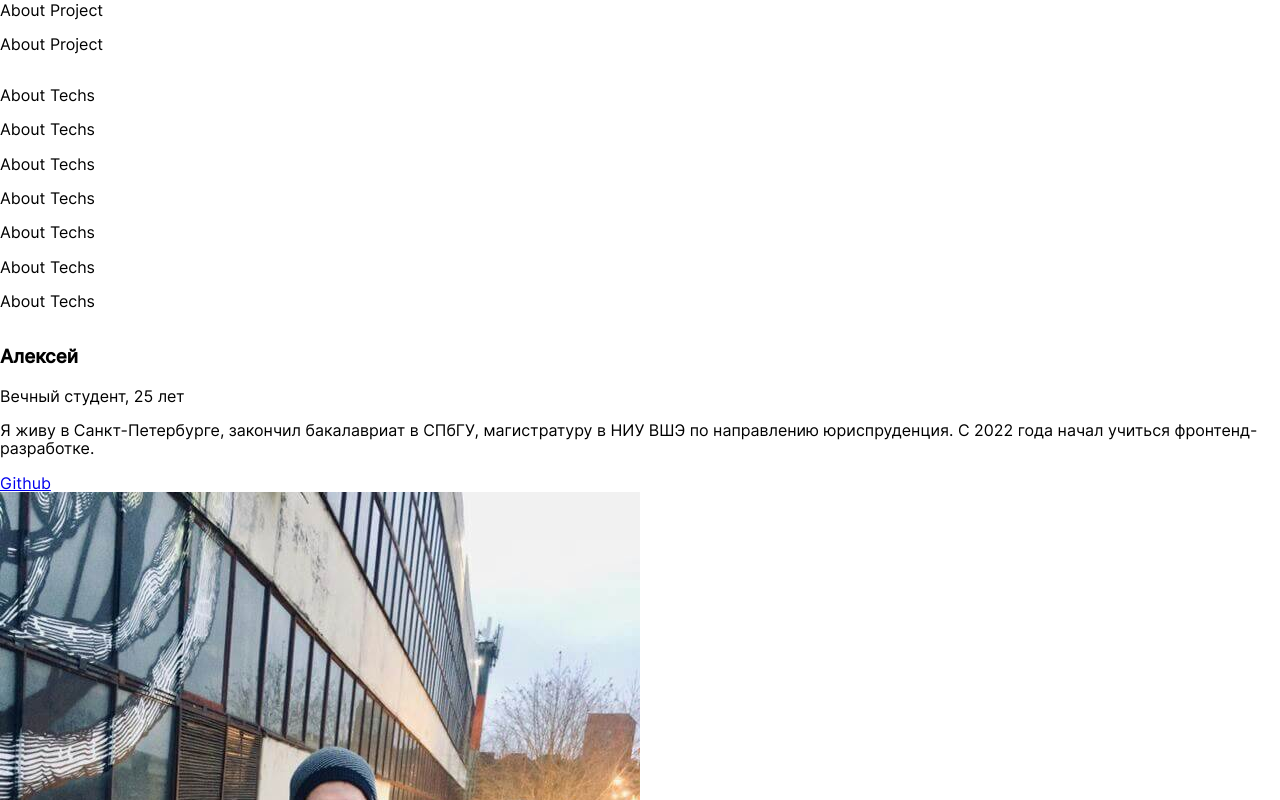
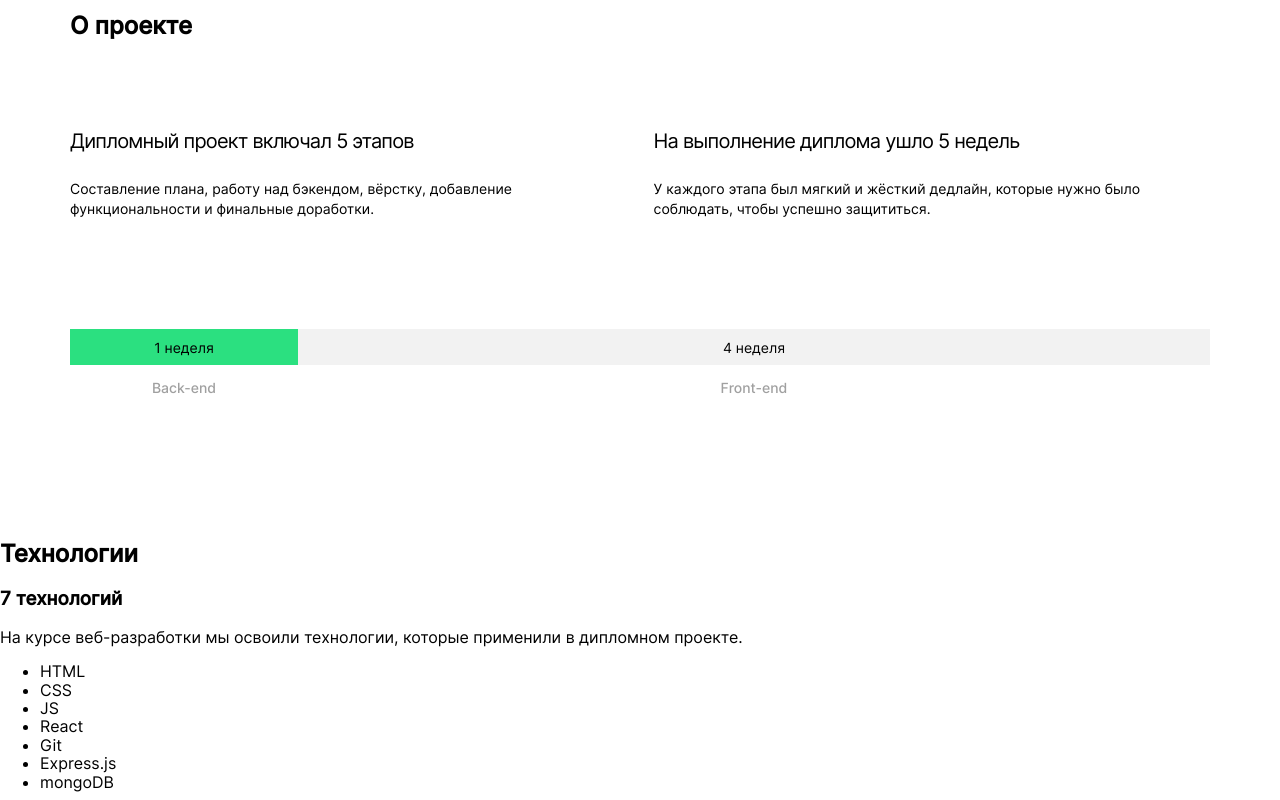
Before and after one commit to alexsaushkin/movies-explorer-frontend, a React (Create React App) app: page / in a window 1280 px wide. Shown: the part 700-1500 px from the top of the page. Built offline with nearby package versions, Linux system fonts and the light colour scheme.

Commit message:
add: add about-project

```diff
--- a/src/components/Main/AboutMe/AboutMe.js
+++ b/src/components/Main/AboutMe/AboutMe.js
@@ -1,34 +1,35 @@
-import myPhoto from '../../../images/my-photo.jpg';
 import BlockTitle from '../BlockTitle/BlockTitle';
 import Portfolio from '../Portfolio/Portfolio';
+import './AboutMe.css';
+import myPhoto from '../../../images/my-photo.jpg';
 
 export default function AboutMe() {
   return (
-    <section className="about-me" id="about-me">
-      <div className="about-me__content">
-        <BlockTitle text="Студент" />
-        <article className="about-me__block">
-          <div className="about-me__information">
-            <h3 className="about-me__title">Алексей</h3>
-            <p className="about-me__description">Вечный студент, 25 лет</p>
-            <p className="about-me__text">
-              Я живу в Санкт-Петербурге, закончил бакалавриат в СПбГУ,
+    <section className='about-me' id='about-me'>
+      <div className='about-me__content'>
+        <BlockTitle text='Студент' />
+        <article className='about-me__block'>
+          <div className='about-me__information'>
+            <h3 className='about-me__title'>Алексей</h3>
+            <p className='about-me__description'>Фронтенд-разработчик, 25 лет</p>
+            <p className='about-me__text'>
+              Я родился в Тольятти, живу в Санкт-Петербурге, закончил бакалавриат в СПбГУ,
               магистратуру в НИУ ВШЭ по направлению юриспруденция.
               С 2022 года начал учиться фронтенд-разработке.
             </p>
             <a
-              className="about-me__link"
-              href="https://github.com/alexsaushkin"
-              target="_blank"
-              rel="noreferrer"
+              className='about-me__link'
+              href='https://github.com/alexsaushkin'
+              target='_blank'
+              rel='noreferrer'
             >
               Github
             </a>
           </div>
           <img
-            className="about-me__photo"
+            className='about-me__photo'
             src={myPhoto}
-            alt="Фото автора"
+            alt='Фото автора'
           />
         </article>
         <Portfolio />
--- /dev/null
+++ b/src/components/Main/AboutProject/AboutProject.css
@@ -0,0 +1,73 @@
+.about-project__content {
+  padding: 110px 70px;
+}
+
+.about-project__block {
+  padding: 70px 0 0;
+  display: flex;
+  flex-direction: row;
+  list-style: none;
+  margin: 0;
+  gap: 40px;
+}
+
+.about-project__subtitle {
+  font-size: 20px;
+  font-style: normal;
+  font-weight: 400;
+  line-height: normal;
+  letter-spacing: -0.8px;
+  margin: 0 0 26px;
+}
+
+.about-project__description {
+  font-size: 14px;
+  font-style: normal;
+  font-weight: 400;
+  line-height: 20px;
+  margin: 0;
+}
+
+.about-project__timeline {
+  display: flex;
+  flex-direction: row;
+  list-style: none;
+  margin: 110px 0 0;
+  padding: 0;
+}
+
+.about-project__timeline-item {
+  width: 20%;
+  display: flex;
+  flex-direction: column;
+  text-align: center;
+}
+
+.about-project__timeline-item_wide {
+  width: 80%;
+}
+
+.about-project__timeline-time {
+  background-color: #F2F2F2;
+  margin: 0;
+  font-size: 14px;
+  font-style: normal;
+  font-weight: 400;
+  line-height: normal;
+  padding: 9.5px 0;
+}
+
+.about-project__timeline-time_color_green {
+  background-color: #2BE080;
+}
+
+.about-project__timeline-text {
+  color: #A0A0A0;
+  text-align: center;
+  font-size: 14px;
+  font-style: normal;
+  font-weight: 500;
+  line-height: 17px;
+  padding: 14px 0;
+  margin: 0;
+}
--- a/src/components/Main/AboutProject/AboutProject.js
+++ b/src/components/Main/AboutProject/AboutProject.js
@@ -1,11 +1,50 @@
+import BlockTitle from '../BlockTitle/BlockTitle';
+import './AboutProject.css';
+
 export default function AboutProject() {
   return (
     <section className='about-project' id='about-project'>
-      <p>About Project</p>
-      <p>About Project</p>
-      <p>About Project</p>
-      <p>About Project</p>
-      <p>About Project</p>
+      <div className='about-project__content'>
+        <BlockTitle title='О проекте'/>
+        <ul className='about-project__block'>
+          <li className='about-project__block-item'>
+            <h3 className='about-project__subtitle'>
+              Дипломный проект включал 5 этапов
+            </h3>
+            <p className='about-project__description'>
+              Составление плана, работу над бэкендом, вёрстку,
+              добавление функциональности и финальные доработки.
+            </p>
+          </li>
+          <li className='about-project__block-item'>
+            <h3 className='about-project__subtitle'>
+              На выполнение диплома ушло 5 недель
+            </h3>
+            <p className='about-project__description'>
+              У каждого этапа был мягкий и жёсткий дедлайн, которые
+              нужно было соблюдать, чтобы успешно защититься.
+            </p>
+          </li>
+        </ul>
+        <ul className='about-project__timeline'>
+          <li className='about-project__timeline-item'>
+            <h4 className='about-project__timeline-time about-project__timeline-time_color_green'>
+              1 неделя
+            </h4>
+            <p className='about-project__timeline-text'>
+              Back-end
+            </p>
+          </li>
+          <li className='about-project__timeline-item about-project__timeline-item_wide'>
+            <h4 className='about-project__timeline-time'>
+              4 неделя
+            </h4>
+            <p className='about-project__timeline-text'>
+              Front-end
+            </p>
+          </li>
+        </ul>
+      </div>
     </section>
-  )
+  );
 }
--- a/src/components/Main/Main.js
+++ b/src/components/Main/Main.js
@@ -1,4 +1,4 @@
-import { useEffect, useRef, useState } from "react";
+import { useEffect, useRef, useState } from 'react';
 import Promo from './Promo/Promo';
 import AboutProject from './AboutProject/AboutProject';
 import Techs from './Techs/Techs';
--- a/src/components/Main/NavTab/NavTab.css
+++ b/src/components/Main/NavTab/NavTab.css
@@ -3,7 +3,7 @@
 }
 
 .nav-tab__menu {
-  list-style-type: none;
+  list-style: none;
   margin: 0;
   padding: 0;
   display: flex;
--- a/src/components/Main/Techs/Techs.js
+++ b/src/components/Main/Techs/Techs.js
@@ -1,13 +1,28 @@
+import './Techs.css';
+import BlockTitle from "../BlockTitle/BlockTitle";
+
 export default function Techs() {
   return (
     <section className='techs' id='techs'>
-      <p>About Techs</p>
-      <p>About Techs</p>
-      <p>About Techs</p>
-      <p>About Techs</p>
-      <p>About Techs</p>
-      <p>About Techs</p>
-      <p>About Techs</p>
+      <div className='techs__content'>
+        <BlockTitle title='Технологии'/>
+        <h3 className='techs__title'>
+          7 технологий
+        </h3>
+        <p className='techs__description'>
+          На курсе веб-разработки мы освоили технологии,
+          которые применили в дипломном проекте.
+        </p>
+        <ul className='techs__skills'>
+          <li className='techs__skill'>HTML</li>
+          <li className='techs__skill'>CSS</li>
+          <li className='techs__skill'>JS</li>
+          <li className='techs__skill'>React</li>
+          <li className='techs__skill'>Git</li>
+          <li className='techs__skill'>Express.js</li>
+          <li className='techs__skill'>mongoDB</li>
+        </ul>
+      </div>
     </section>
   )
 }
```
Also changed, not shown: src/components/Main/NavTab/NavTab.js (+9 -9 lines), src/components/Main/AboutMe/AboutMe.css (added), src/components/Main/Techs/Techs.css (added).
